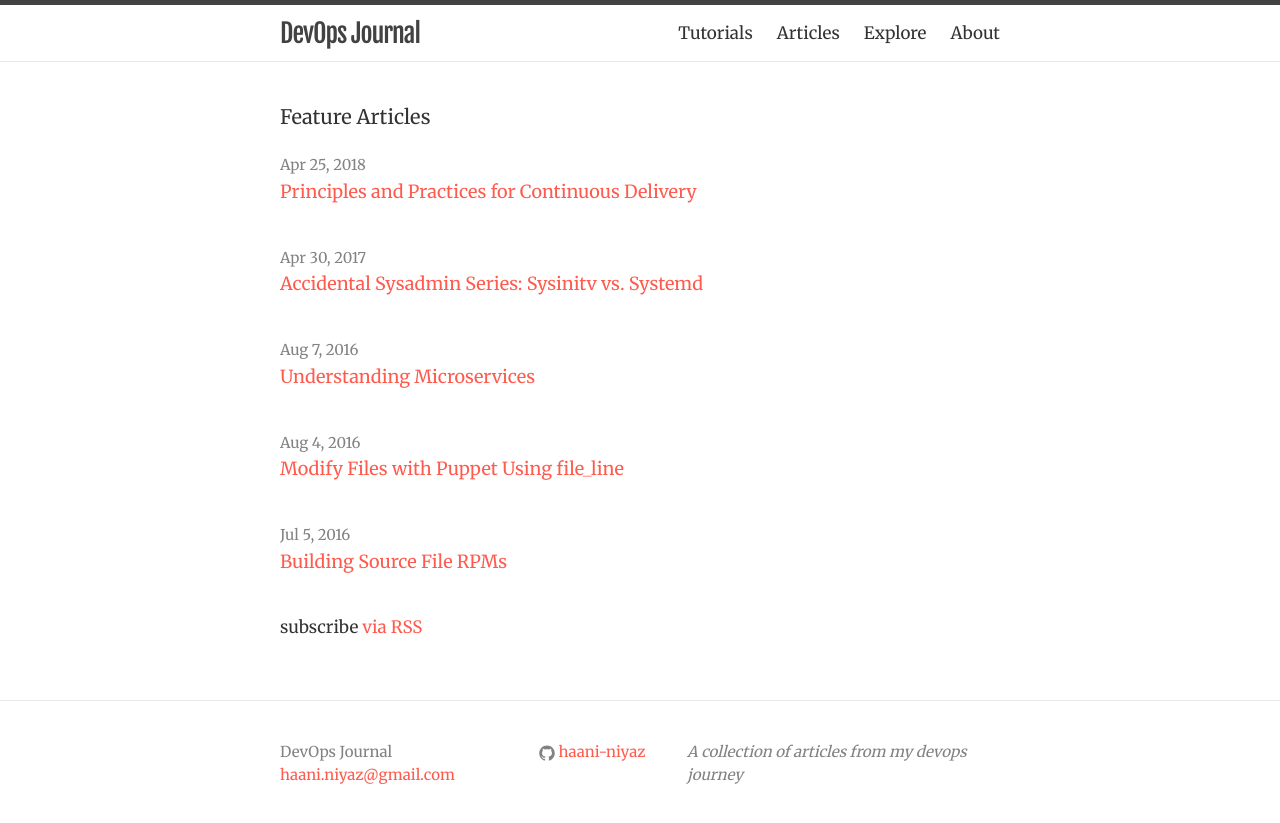
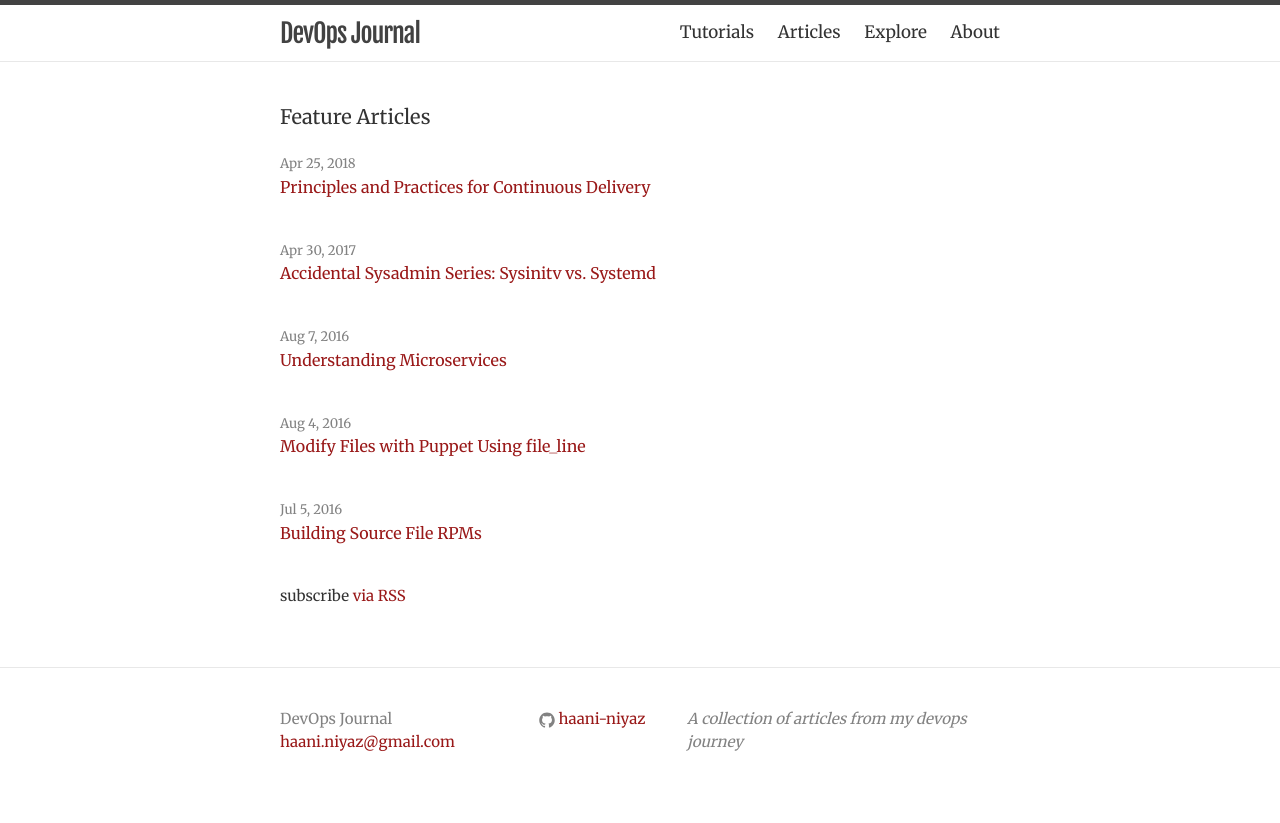
Before and after one commit to haani-niyaz/devops-journal, a Jekyll site: the page built from index.html, in a window 1280 px wide. Shown: the top 823 px of the page. Built offline with Jekyll 4.4.1, drawn with Linux system fonts in a browser that asks for light colours; nearby versions of some CDN libraries.

Commit message:
Update styling

```diff
--- a/_sass/_layout.scss
+++ b/_sass/_layout.scss
@@ -34,6 +34,7 @@
 
     .page-link {
         color: $text-color;
+        font-size: 17px;
         line-height: $base-line-height;
 
         // Gaps between nav items, but not on the first one
@@ -191,7 +192,7 @@
 
 .post-link {
     display: block;
-    font-size: 18px;
+    font-size: 16px;
 }
 
 
--- a/css/main.scss
+++ b/css/main.scss
@@ -7,7 +7,7 @@
 
 // Our variables
 $base-font-family: 'Merriweather', serif, Helvetica, Arial, sans-serif;
-$base-font-size:   17px;
+$base-font-size:   15px;
 $small-font-size:  $base-font-size * 0.875;
 $base-line-height: 1.5;
 
@@ -21,7 +21,7 @@ $spacing-unit:     40px;
 
 $text-color:       #333;
 $background-color: #fff;
-$brand-color:      #fe8980;
+$brand-color:      #c51f1f;
 
 $grey-color:       #828282;
 $grey-color-light: lighten($grey-color, 40%);
```
